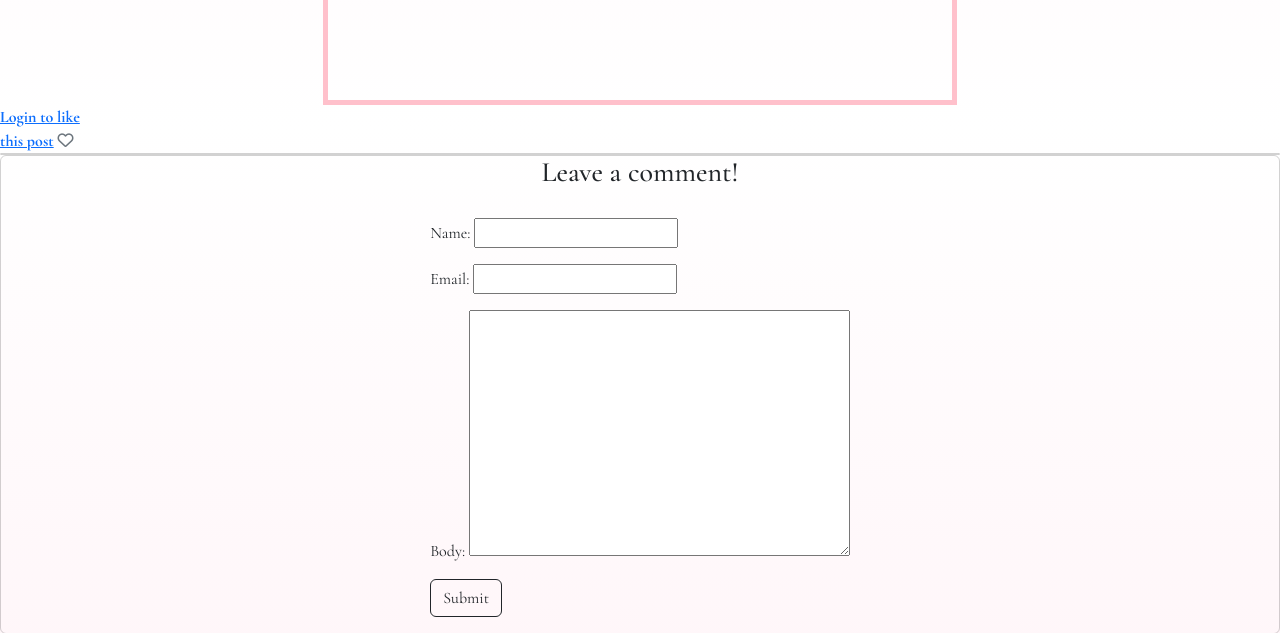
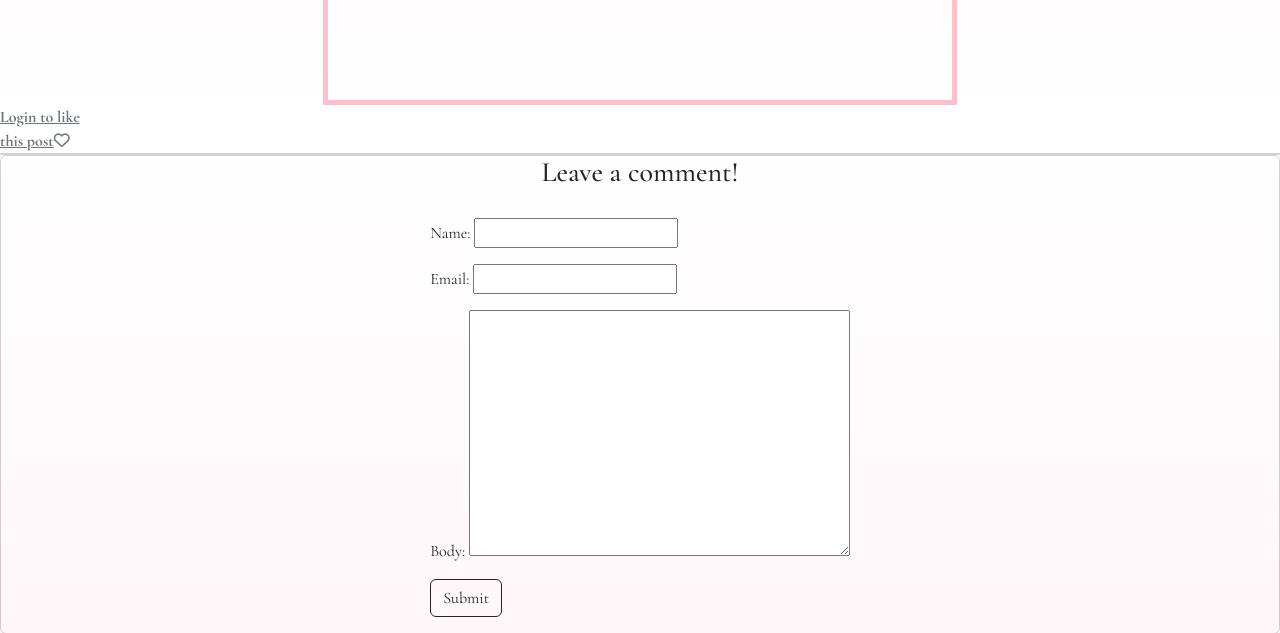
Before and after one commit to frirsta/fullstack, a Django app: template templates/post_detail.html in a window 1280 px wide. Shown: the part 761-1394 px from the top of the page. Run offline with Django 3.2, Linux system fonts and the light colour scheme; the template is opened without the code that fills it: values that come from a table or form of the project are taken from there, others are empty; some libraries are stand-ins or nearby versions.

Commit message:
Change span to anchor tag for login to like post link

```diff
--- a/templates/post_detail.html
+++ b/templates/post_detail.html
@@ -25,8 +25,8 @@
         {% endif %}
       </form>
       {% else %}
-      <a href="{% url 'account_login' %}">Login to like this post</a>
-      <span class="text-secondary"><i class="fa-regular fa-heart"></i></span>
+      <a class="text-secondary" href="{% url 'account_login' %}">Login to like this post<i class="fa-regular fa-heart"></i></a>
+
       {% endif %}
 
       <span class="text-secondary"> {{ post.number_of_likes }} </span>
```
Also changed, not shown: blog/migrations/0003_post_likes.py (added).
